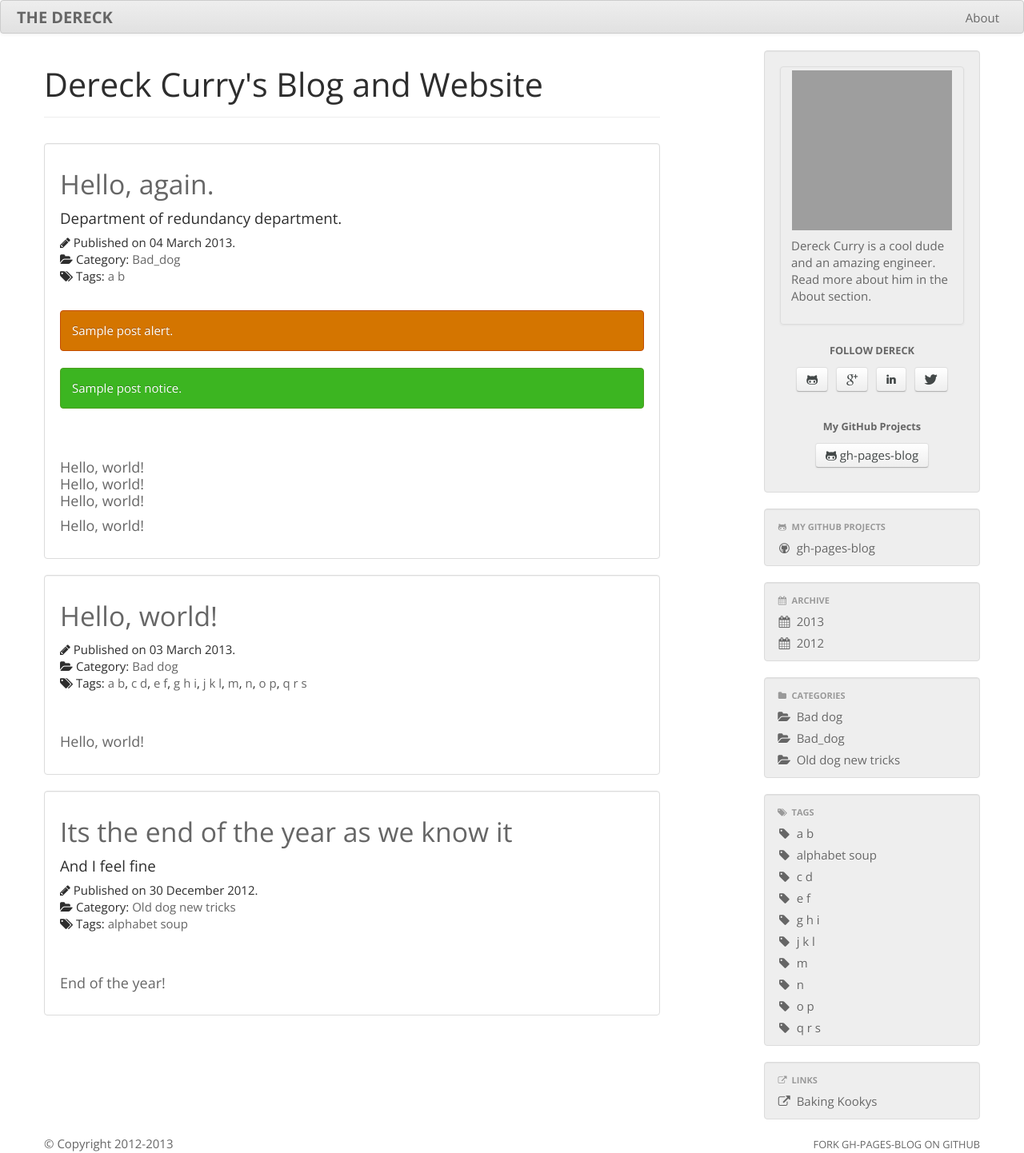
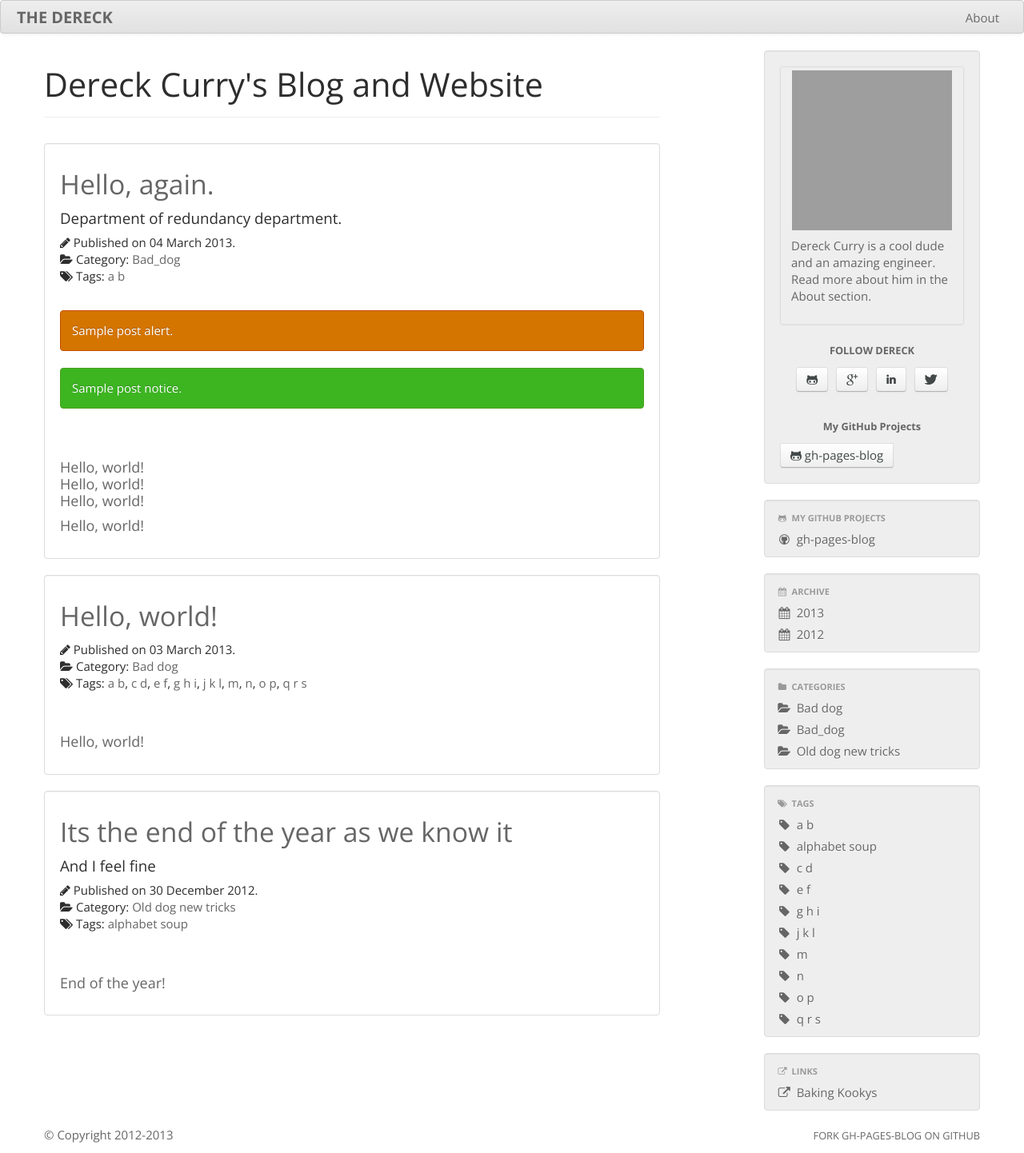
Before and after one commit to thedereck/thedereck.github.com, a Jekyll site: the page built from index.html, in a window 1280 px wide. Shown: the whole page at 80% size. Built offline with Jekyll 4.4.1, drawn with Linux system fonts in a browser that asks for light colours; grey boxes are pictures that could not be loaded.

Commit message:
Changing github project button layout in brief bio

```diff
--- a/_includes/body/sections/brief_bio/github-projects.html
+++ b/_includes/body/sections/brief_bio/github-projects.html
@@ -12,18 +12,16 @@
 			<br>
 			<p class="text-center"><small><strong>{{ site.github_projects.header }}</strong></small></p>
 
-			<ul class="inline text-center">
+			<div class="btn-group btn-group-vertical">
 				{% for brief_bio_github_project in site.github_projects.projects %}
-					<li>
 					<a class="btn" href="{{ brief_bio_github_project.url }}">
 						{% if site.font_awesome.enabled %}
 							<i class="icon-github-alt"></i>
 						{% endif %}
 						{{ brief_bio_github_project.name }}
 					</a>
-					</li>
 				{% endfor %}
-			</ul>
+			</div>
 		{% endif %}
 	{% endcapture %}
 	{{ brief_bio_enabled_github_projects_html | strip_newlines | remove:'	' }}
```
Lines whose indentation alone changed are shown as unchanged.
